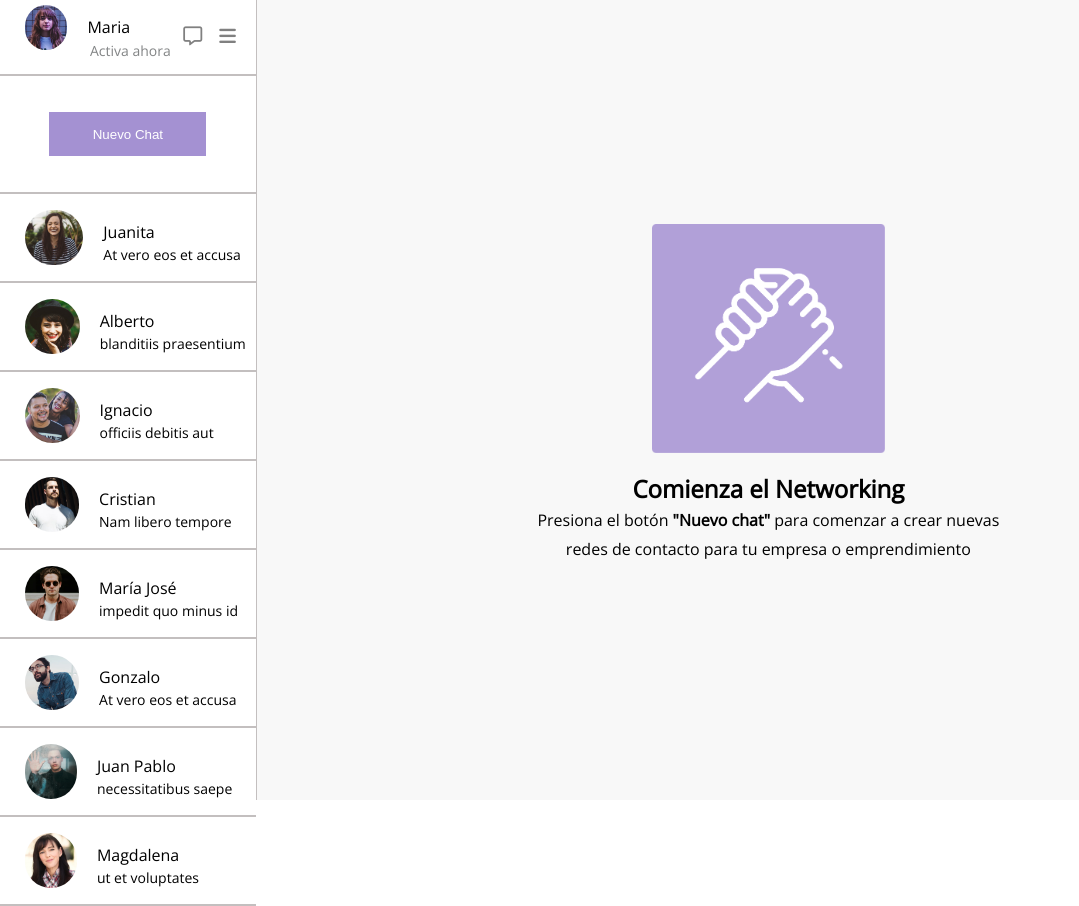
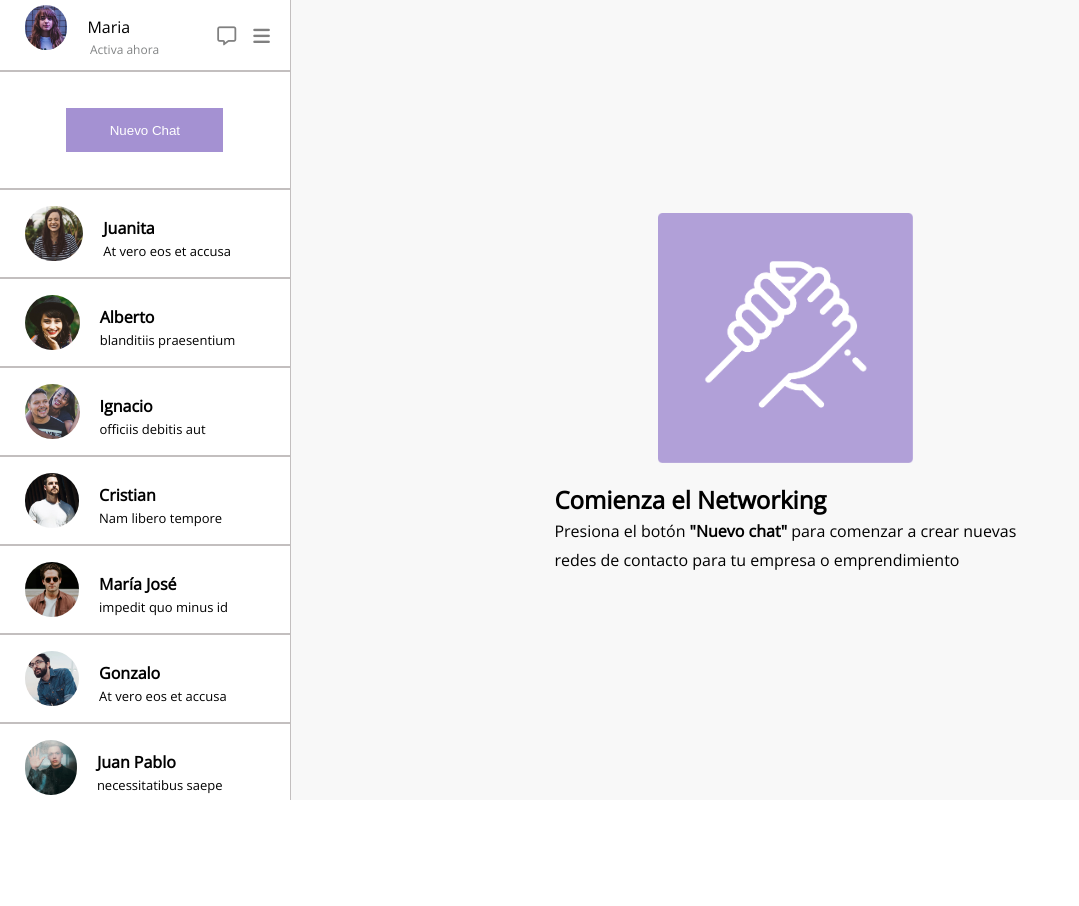
Before and after one commit to sebazzz6/mensajeria, a plain HTML site: page index.html in a window 1280 px wide. Shown: the whole page, without its empty margins (0-1079 px from the left). After the commit the page ends 800 px from the top, so only its background shows below. Drawn offline with Linux system fonts and the light colour scheme.

Commit message:
update: modify text name and text last message of all page and working test

```diff
--- a/assets/css/style.css
+++ b/assets/css/style.css
@@ -1,8 +1,3 @@
-@font-face {
-    font-family: "Roboto Bold";
-    src: url(../css/Roboto-Bold.ttf);
-}
-
 @font-face {
     font-family: "Open Sans Regular";
     src: url(../css/OpenSans-Regular.ttf);
@@ -25,11 +20,12 @@ main {
 .sidebar {
     background-color:white;
     align-self: stretch;
-    width: 20%;
+    width: 300px;
     display: flex;
     flex-direction: column;
     height: 100vh;
     border-right: 1.5px solid rgb(195, 191, 191);
+    overflow-y: scroll;
 }
 
 .boxChat {
@@ -41,24 +37,30 @@ main {
     align-items: center;
     flex-direction: column;
 }
-.image-heigth{
-    height: 229px;
+
+.logo{
+    height: 250px;
 }
-.main-text-section{
+
+.texto{
     display: flex;
     align-items: center;
     flex-direction: column;
 }
-.m-p{
+
+.titulo{
     padding-bottom: 0%;
     margin-bottom: 0%;
 }
-.margin-1{
+
+.parrafo1{
     margin-top: 4px;
 }
-.margin-2{
+
+.parrafo2{
     margin-top: -9px;
 }
+
 .normalThumbnail{
     height: 55px;
     border-radius: 30px;
@@ -77,28 +79,37 @@ main {
     display: flex;
     flex-direction: row;
 }
+
 .iconos{
     display: flex;
     justify-content: flex-end;
     margin-top: -27px;
 }
+
 .iconos1{
     color: grey;
     font-size: 19px;
     padding-right: 17px;
 }
+
 .iconos2{
     color: grey;
     font-size: 19px;
     padding-right: 15px;
     margin-right: 5px;
 }
-.nombreUsuario, .leyendaUsuario{
+
+.nombreUsuario{
     padding-left: 20px;
 }
+
+.leyendaUsuario{
+    padding-left: 20px;
+}
+
 .leyendaPrincipal{
     color: #828485;
-    font-size: 14px;
+    font-size: 12px;
     margin-left: 90px !important;
     margin-top: -5px;
 }
@@ -148,5 +159,5 @@ main {
 }
 
 .ultimoMensaje{
-    font-size: 14px;
+    font-size: 13px;
 }
--- a/index.html
+++ b/index.html
@@ -34,7 +34,7 @@
             <img class="normalThumbnail" src="./assets/img/Screen Shot 2018-11-28 at 15.27.14.jpg" alt="Mujer sonriendo, tiene el cabello largo color negro y polera rayada" />
           </div>
           <div>
-            <p class="nombreUsuario">Juanita<br/><span class="ultimoMensaje">At vero eos et accusa</span></p>
+            <p class="nombreUsuario"><b>Juanita</b></b><br/><span class="ultimoMensaje">At vero eos et accusa</span></p>
           </div>
         </div>
 
@@ -43,7 +43,7 @@
             <img class="normalThumbnail" src="./assets/img/Screen Shot 2018-11-28 at 15.28.04.jpg" alt="Mujer sonriendo con un sombrero negro y está apoyada en su mano" />
           </div>
           <div>
-            <p class="nombreUsuario">Alberto<br/><span class="ultimoMensaje">blanditiis praesentium</span></p>
+            <p class="nombreUsuario"><b>Alberto</b><br/><span class="ultimoMensaje">blanditiis praesentium</span></p>
           </div>
         </div>
 
@@ -52,7 +52,7 @@
             <img class="normalThumbnail" src="./assets/img/Screen Shot 2018-11-28 at 15.28.30.jpg" alt="Una pareja sonriendo, Mujer abrazando al hombre por la espalda" />
           </div>
           <div>
-            <p class="nombreUsuario">Ignacio <br/><span class="ultimoMensaje">officiis debitis aut</span></p>
+            <p class="nombreUsuario"><b>Ignacio</b><br/><span class="ultimoMensaje">officiis debitis aut</span></p>
           </div>
         </div>
 
@@ -61,7 +61,7 @@
             <img class="normalThumbnail" src="./assets/img/Screen Shot 2018-11-28 at 15.30.34.jpg" alt="Hombre mirando el sol vestido con camisa blanca y barba" />
           </div>
           <div>
-            <p class="nombreUsuario">Cristian <br/><span class="ultimoMensaje">Nam libero tempore</span></p>
+            <p class="nombreUsuario"><b>Cristian</b><br/><span class="ultimoMensaje">Nam libero tempore</span></p>
           </div>
         </div>
 
@@ -70,7 +70,7 @@
             <img class="normalThumbnail" src="./assets/img/Screen Shot 2018-11-28 at 15.30.54.jpg" alt="HOmbre con lentes negros y una chaqueta de cuero color cafe" />
           </div>
           <div>
-            <p class="nombreUsuario">María José<br/><span class="ultimoMensaje">impedit quo minus id</span></p>
+            <p class="nombreUsuario"><b>María José</b><br/><span class="ultimoMensaje">impedit quo minus id</span></p>
           </div>
         </div>
 
@@ -79,7 +79,7 @@
             <img class="normalThumbnail" src="./assets/img/Screen Shot 2018-11-28 at 15.31.09.jpg" alt="Hombre de barba y camisa de jean mirando a un costado" />
           </div>
           <div>
-            <p class="nombreUsuario">Gonzalo<br/><span class="ultimoMensaje">At vero eos et accusa</span></p>
+            <p class="nombreUsuario"><b>Gonzalo</b><br/><span class="ultimoMensaje">At vero eos et accusa</span></p>
           </div>
         </div>
 
@@ -88,7 +88,7 @@
             <img class="normalThumbnail" src="./assets/img/Screen Shot 2018-11-28 at 15.32.16.jpg" alt="Hombre detrás de un vidrio tocandolo con la mano derecha" />
           </div>
           <div>
-            <p class="nombreUsuario">Juan Pablo <br/><span class="ultimoMensaje">necessitatibus saepe</span></p>
+            <p class="nombreUsuario"><b>Juan Pablo</b><br/><span class="ultimoMensaje">necessitatibus saepe</span></p>
           </div>
         </div>
 
@@ -97,19 +97,19 @@
             <img class="normalThumbnail" src="./assets/img/Screen Shot 2018-11-28 at 15.32.44.jpg" alt="Mujer mirando de frente, cabello negro y sonrisa" />
           </div>
           <div>
-            <p class="nombreUsuario">Magdalena <br/><span class="ultimoMensaje">ut et voluptates</span></p>
+            <p class="nombreUsuario"><b>Magdalena</b><br/><span class="ultimoMensaje">ut et voluptates</span></p>
           </div>
         </div>
       </section>
 
       <section class="boxChat">
-        <img class="image-heigth" src="./assets/img/hand.png" alt="imágen de dos manos agarrándose con un fondo color morado" />
-        <div class="main-text-section">
-          <h1 class="m-p">Comienza el Networking</h1>
-          <p class="margin-1">
+        <img class="logo" src="./assets/img/hand.png" alt="Logo de empresa Contact Me SPA, que figuran dos manos apretandose con un fondo color morado" />
+        <div class="Texto">
+          <h1 class="titulo">Comienza el Networking</h1>
+          <p class="parrafo1">
             Presiona el botón <b>"Nuevo chat"</b> para comenzar a crear nuevas
           </p>
-          <p class="margin-2">
+          <p class="parrafo2">
             redes de contacto para tu empresa o emprendimiento
           </p>
         </div>
```
